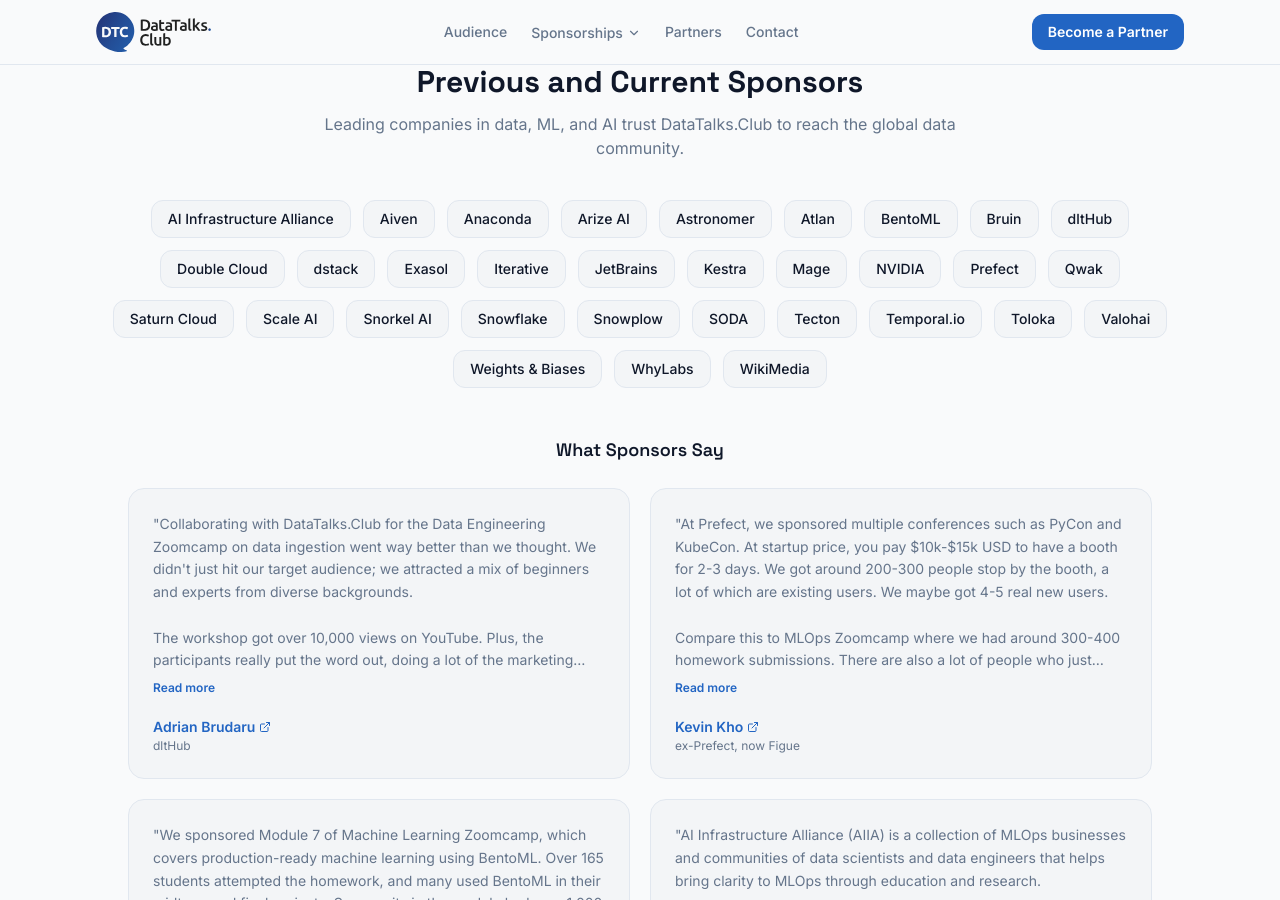
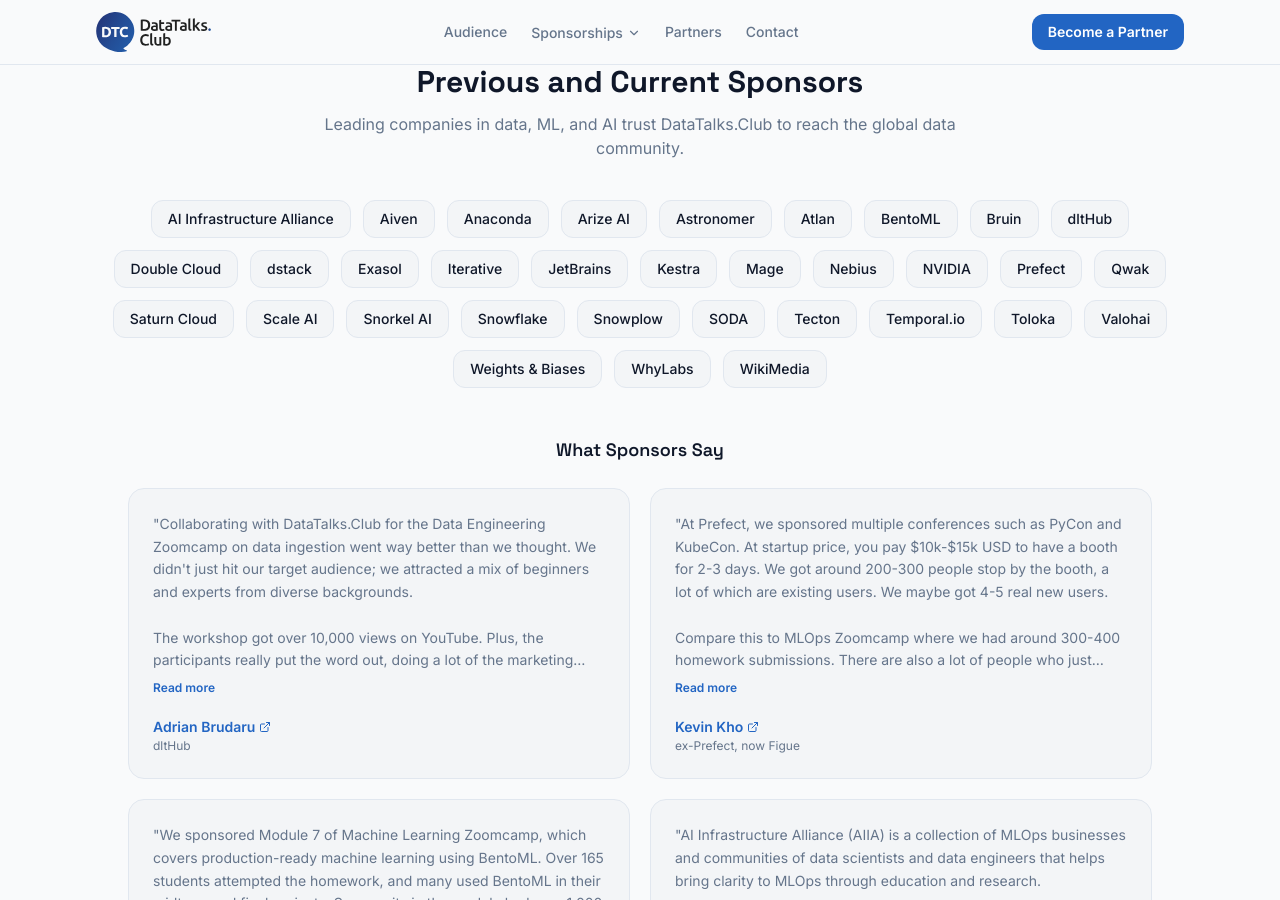
Before and after one commit to DataTalksClub/mediakit, a Jekyll site: the page built from index.html, in a window 1280 px wide and 900 px high, scrolled down 7142 px. Built offline with Jekyll 4.4.1, drawn with Linux system fonts in a browser that asks for light colours; nearby versions of some CDN libraries.

Commit message:
Add Nebius to sponsors

```diff
--- a/_data/sponsors.yml
+++ b/_data/sponsors.yml
@@ -14,6 +14,7 @@
 - JetBrains
 - Kestra
 - Mage
+- Nebius
 - NVIDIA
 - Prefect
 - Qwak
```
